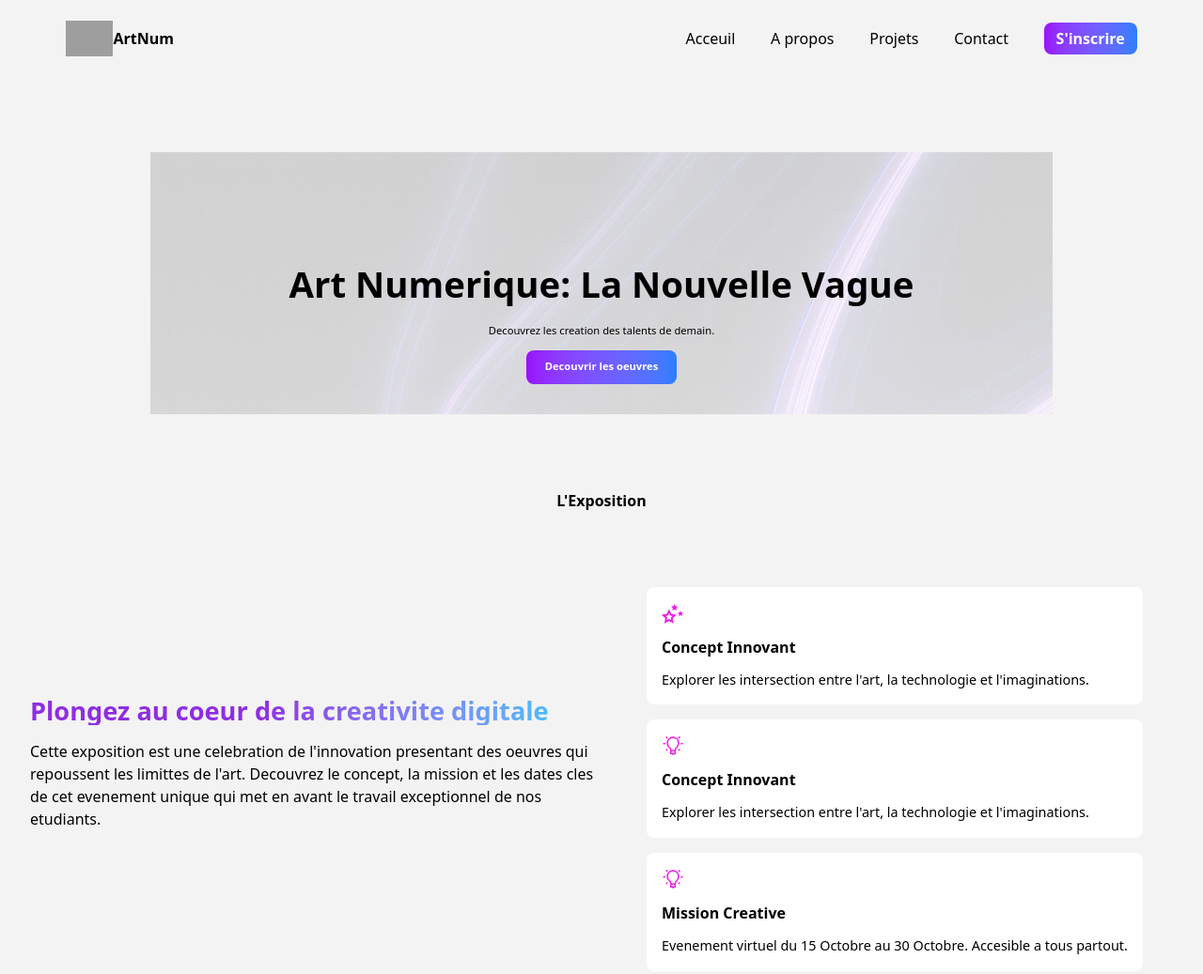
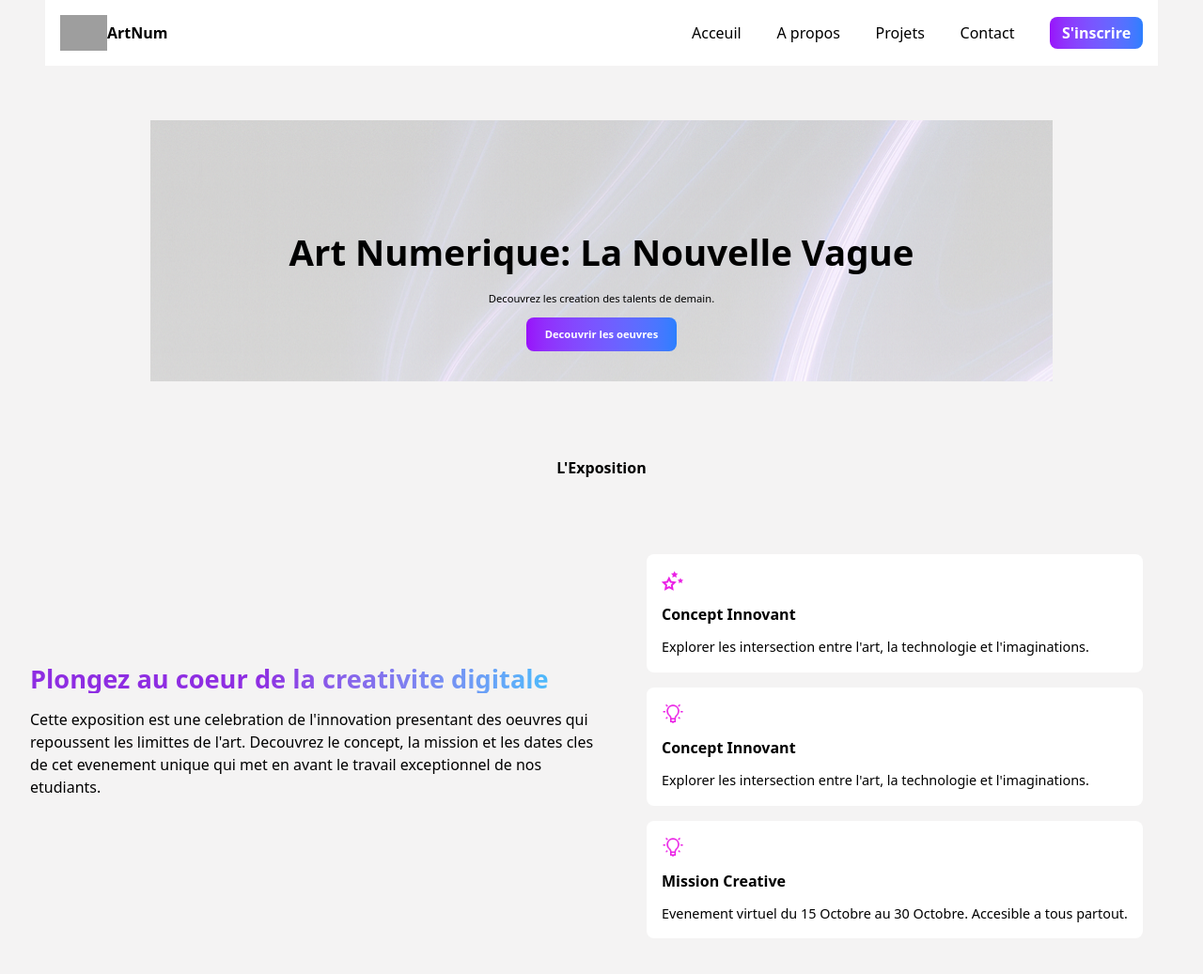
Before and after one commit to daryldjeugang-dot/IT_LAB_ArtNum, a plain HTML site: page index.html in a window 1280 px wide. Shown: the top 1037 px of the page at 94% size. Drawn offline with nearby package versions, Linux system fonts and the light colour scheme; grey boxes are pictures that could not be loaded.

Commit message:
Version_dektop3

```diff
--- a/index.html
+++ b/index.html
@@ -12,8 +12,9 @@
       }
       </style>
 </head>
-<body class="w-screen bg-body text-[.8rem] md:text-[1rem]">
-    <nav class="flex justify-between p-[1.4rem] lg:mx-[3rem]">
+<body class="w-screen bg-body text-[.8rem] md:text-[1rem] relative">
+    <nav class="flex justify-between ">
+        <div class="fixed top-0 right-0 left-0 bg-[#fff] flex justify-between p-[1rem] lg:mx-[3rem]">
         <div class="flex items-center">
            <img width="50" height="50" src="https://img.icons8.com/ios-filled/50/monzo--v1.png" alt="monzo--v1"/>
             <span class="font-bold">ArtNum</span>
@@ -30,7 +31,7 @@
         </div>
     </nav>
 
-    <section class="flex flex-col gap-3  md:mt-[5rem] bg-[url(./assets/images/chat.png)] w-3/4 py-[2rem] my-auto mt-[3rem] mx-auto">
+    <section class="flex flex-col gap-3  md:mt-[8rem] bg-[url(./assets/images/chat.png)] w-3/4 py-[2rem] mt-[5rem] mx-auto">
         <h1 class="text-[2.4rem] font-bold text-center pt-[5rem]">Art Numerique: La Nouvelle Vague</h1>
         <h2 class="text-[.7rem] text-center mx-auto">Decouvrez les creation des talents de demain.</h2>
         <button class="text-[.7rem] text-[#fff] font-bold rounded-lg  px-[.6rem] bg-gradient-to-r from-purple-600 to-blue-500 py-[.6rem] w-[10rem] mx-auto">Decouvrir les oeuvres</button>
```
